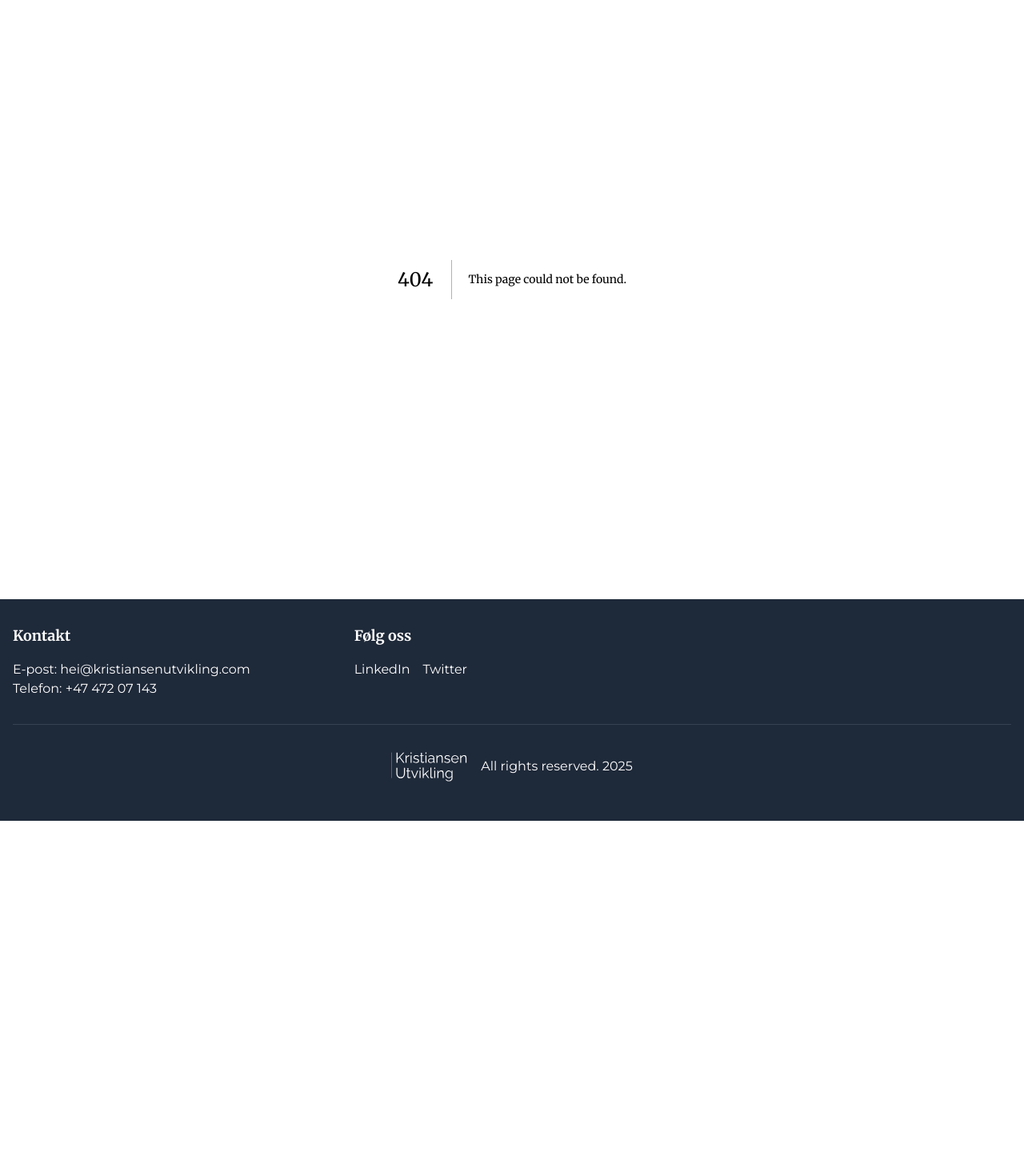
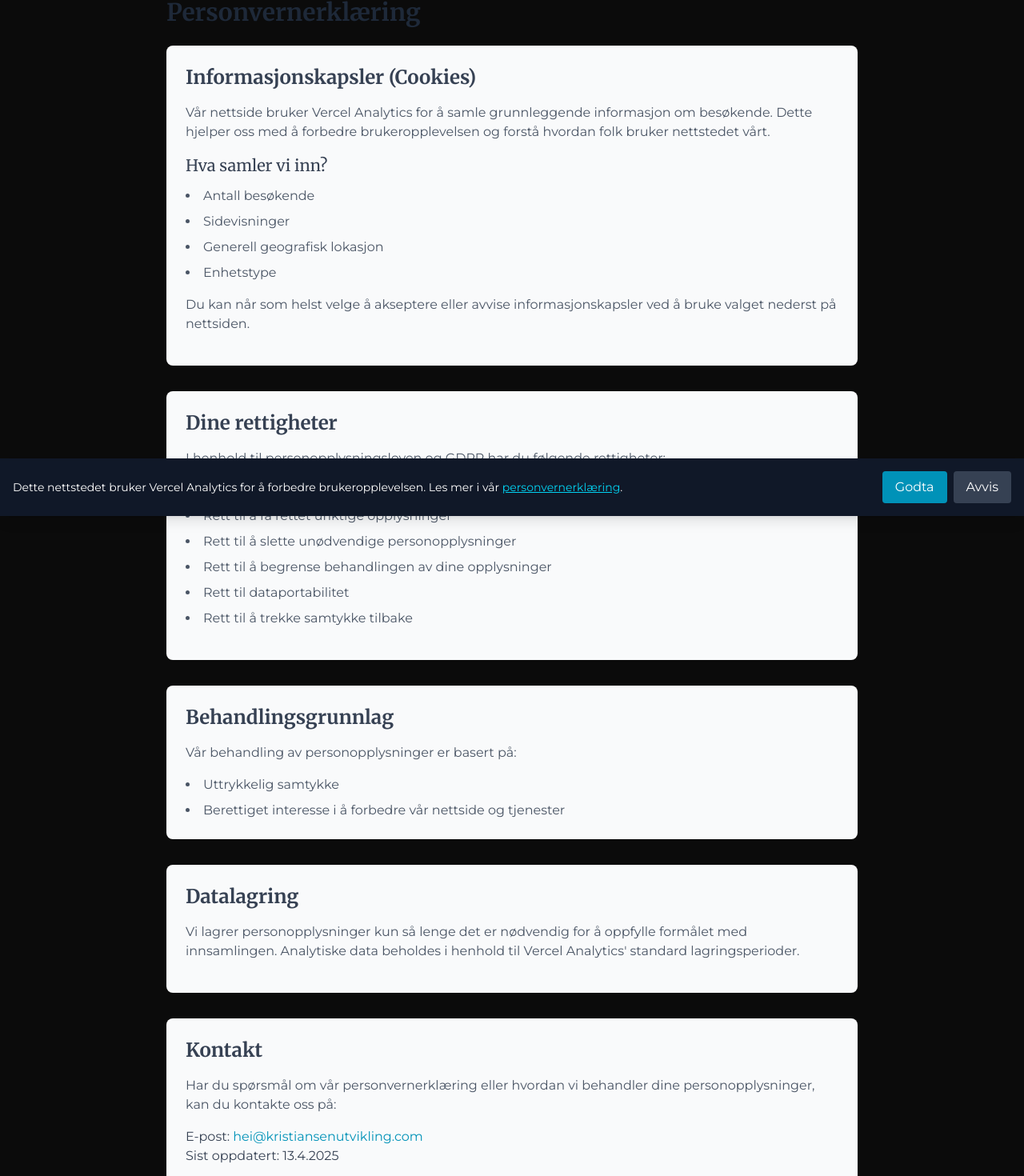
Before and after one commit to oddvarzk/kristiansenutvikling, a Next.js app: page /personvern in a window 1280 px wide. Before the commit this address had no page. Shown: the part 155-1625 px from the top of the page at 80% size. Before the commit the page ends 1181 px from the top, so only its background shows below. Built offline with nearby package versions, Linux system fonts and the light colour scheme.

Commit message:
Cookie Accept and Reject added

```diff
--- a/src/app/layout.tsx
+++ b/src/app/layout.tsx
@@ -4,6 +4,8 @@ import { Montserrat, Merriweather } from "next/font/google";
 import "./globals.css";
 import Header from "@/components/layout/Header";
 import Footer from "@/components/layout/Footer";
+import CookieBanner from "@/components/CookieBanner";
+
 import { SpeedInsights } from "@vercel/speed-insights/next";
 import { Analytics } from "@vercel/analytics/react";
 
@@ -113,6 +115,8 @@ export default function RootLayout({
       >
         <Header />
         <main className="flex-grow">{children}</main>
+        <CookieBanner />
+
         <Footer />
         <SpeedInsights />
         <Analytics />
--- /dev/null
+++ b/src/app/personvern/page.tsx
@@ -0,0 +1,105 @@
+import { Metadata } from "next";
+
+export const metadata: Metadata = {
+  title: "Personvernerklæring | Kristiansen Utvikling",
+  description:
+    "Vår personvernerklæring forklarer hvordan vi behandler dine personopplysninger og bruker informasjonskapsler.",
+};
+
+export default function PrivacyPolicy() {
+  return (
+    <div className="container mx-auto px-4 py-12 max-w-4xl">
+      <h1 className="text-3xl font-bold mb-6 text-gray-800">
+        Personvernerklæring
+      </h1>
+
+      <section className="mb-8 bg-gray-50 p-6 rounded-lg">
+        <h2 className="text-2xl font-semibold mb-4 text-gray-700">
+          Informasjonskapsler (Cookies)
+        </h2>
+        <p className="mb-4 text-gray-600">
+          Vår nettside bruker Vercel Analytics for å samle grunnleggende
+          informasjon om besøkende. Dette hjelper oss med å forbedre
+          brukeropplevelsen og forstå hvordan folk bruker nettstedet vårt.
+        </p>
+
+        <h3 className="text-xl font-medium mb-3 text-gray-700">
+          Hva samler vi inn?
+        </h3>
+        <ul className="list-disc list-inside mb-4 text-gray-600 space-y-2">
+          <li>Antall besøkende</li>
+          <li>Sidevisninger</li>
+          <li>Generell geografisk lokasjon</li>
+          <li>Enhetstype</li>
+        </ul>
+
+        <p className="mb-4 text-gray-600">
+          Du kan når som helst velge å akseptere eller avvise
+          informasjonskapsler ved å bruke valget nederst på nettsiden.
+        </p>
+      </section>
+
+      <section className="mb-8 bg-gray-50 p-6 rounded-lg">
+        <h2 className="text-2xl font-semibold mb-4 text-gray-700">
+          Dine rettigheter
+        </h2>
+        <p className="mb-4 text-gray-600">
+          I henhold til personopplysningsloven og GDPR har du følgende
+          rettigheter:
+        </p>
+        <ul className="list-disc list-inside mb-4 text-gray-600 space-y-2">
+          <li>Rett til innsyn i hvilke personopplysninger som er registrert</li>
+          <li>Rett til å få rettet uriktige opplysninger</li>
+          <li>Rett til å slette unødvendige personopplysninger</li>
+          <li>Rett til å begrense behandlingen av dine opplysninger</li>
+          <li>Rett til dataportabilitet</li>
+          <li>Rett til å trekke samtykke tilbake</li>
+        </ul>
+      </section>
+
+      <section className="mb-8 bg-gray-50 p-6 rounded-lg">
+        <h2 className="text-2xl font-semibold mb-4 text-gray-700">
+          Behandlingsgrunnlag
+        </h2>
+        <p className="text-gray-600 mb-4">
+          Vår behandling av personopplysninger er basert på:
+        </p>
+        <ul className="list-disc list-inside text-gray-600 space-y-2">
+          <li>Uttrykkelig samtykke</li>
+          <li>Berettiget interesse i å forbedre vår nettside og tjenester</li>
+        </ul>
+      </section>
+
+      <section className="mb-8 bg-gray-50 p-6 rounded-lg">
+        <h2 className="text-2xl font-semibold mb-4 text-gray-700">
+          Datalagring
+        </h2>
+        <p className="text-gray-600 mb-4">
+          Vi lagrer personopplysninger kun så lenge det er nødvendig for å
+          oppfylle formålet med innsamlingen. Analytiske data beholdes i henhold
+          til Vercel Analytics' standard lagringsperioder.
+        </p>
+      </section>
+
+      <section className="bg-gray-50 p-6 rounded-lg">
+        <h2 className="text-2xl font-semibold mb-4 text-gray-700">Kontakt</h2>
+        <p className="text-gray-600">
+          Har du spørsmål om vår personvernerklæring eller hvordan vi behandler
+          dine personopplysninger, kan du kontakte oss på:
+        </p>
+        <div className="mt-4 text-gray-700">
+          <p>
+            E-post:{" "}
+            <a
+              href="mailto:hei@kristiansenutvikling.com"
+              className="text-cyan-600 hover:underline"
+            >
+              hei@kristiansenutvikling.com
+            </a>
+          </p>
+          <p>Sist oppdatert: {new Date().toLocaleDateString("nb-NO")}</p>
+        </div>
+      </section>
+    </div>
+  );
+}
--- /dev/null
+++ b/src/components/CookieBanner.tsx
@@ -0,0 +1,59 @@
+"use client";
+import { useState, useEffect } from "react";
+
+export default function CookieBanner() {
+  const [isVisible, setIsVisible] = useState(false);
+
+  useEffect(() => {
+    // Check if user has previously made a choice
+    const cookieConsent = localStorage.getItem("vercelAnalyticsConsent");
+
+    // Show banner if no previous choice
+    if (cookieConsent === null) {
+      setIsVisible(true);
+    }
+  }, []);
+
+  const handleAcceptCookies = () => {
+    // Enable Vercel Analytics
+    localStorage.setItem("vercelAnalyticsConsent", "accepted");
+    setIsVisible(false);
+  };
+
+  const handleRejectCookies = () => {
+    // Disable Vercel Analytics (if possible)
+    localStorage.setItem("vercelAnalyticsConsent", "rejected");
+    setIsVisible(false);
+  };
+
+  if (!isVisible) return null;
+
+  return (
+    <div className="fixed bottom-0 left-0 right-0 bg-gray-900 text-white p-4 z-50 shadow-lg">
+      <div className="container mx-auto flex flex-col md:flex-row items-center justify-between">
+        <p className="mb-2 md:mb-0 text-sm">
+          Dette nettstedet bruker Vercel Analytics for å forbedre
+          brukeropplevelsen. Les mer i vår{" "}
+          <a href="/personvern" className="underline text-cyan-400">
+            personvernerklæring
+          </a>
+          .
+        </p>
+        <div className="flex space-x-2">
+          <button
+            onClick={handleAcceptCookies}
+            className="bg-cyan-600 text-white px-4 py-2 rounded hover:bg-cyan-700 transition"
+          >
+            Godta
+          </button>
+          <button
+            onClick={handleRejectCookies}
+            className="bg-gray-700 text-white px-4 py-2 rounded hover:bg-gray-800 transition"
+          >
+            Avvis
+          </button>
+        </div>
+      </div>
+    </div>
+  );
+}
```
